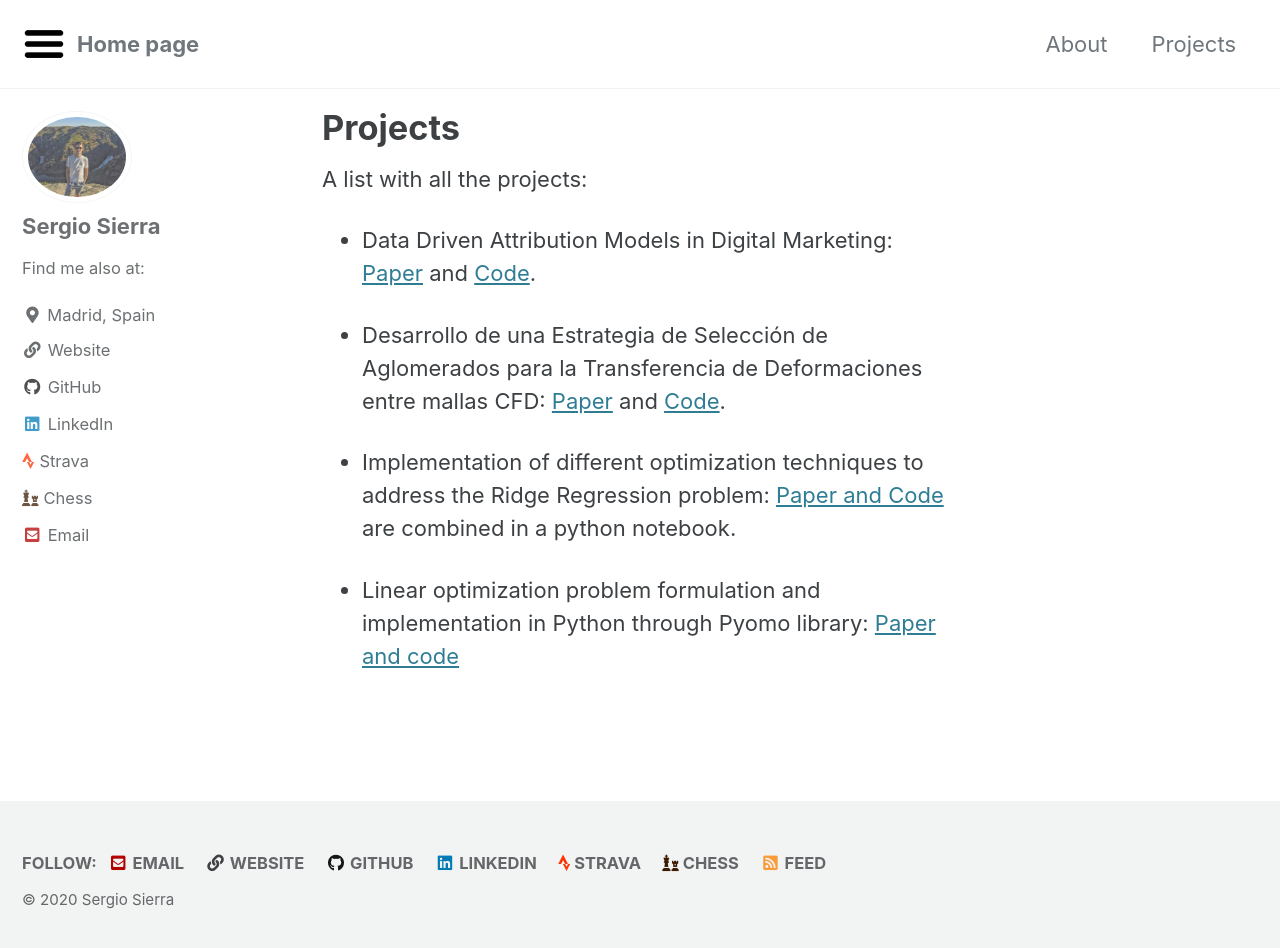
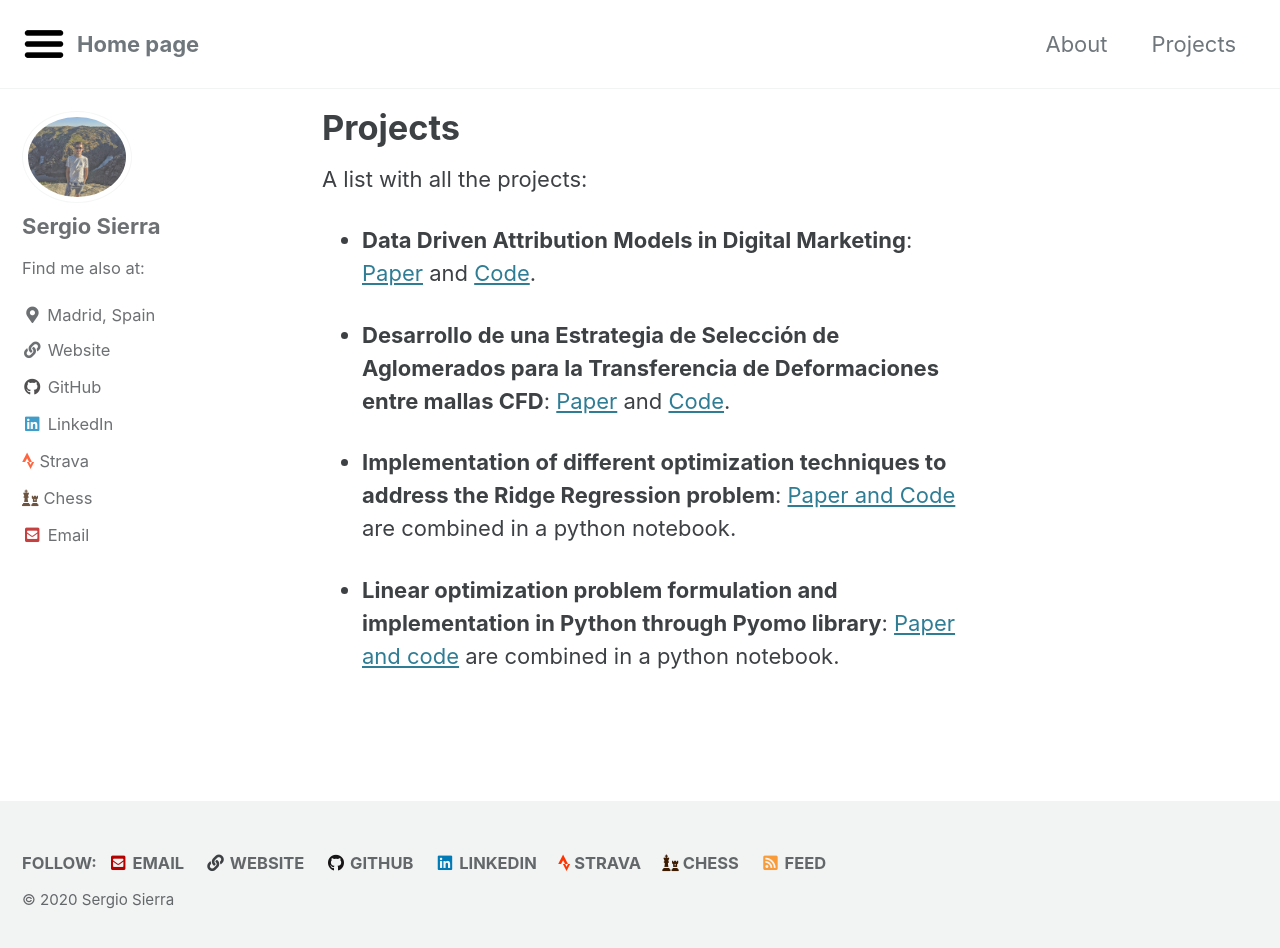
Before and after one commit to sesiga/sesiga.github.io, a Jekyll site: the page built from _pages/projects.md, in a window 1280 px wide and 955 px high. Shown: the top 948 px of the window. Built offline with Jekyll 4.4.1, drawn with Linux system fonts in a browser that asks for light colours; cached includes are drawn as plain includes.

Commit message:
update projects.md

```diff
--- a/_pages/projects.md
+++ b/_pages/projects.md
@@ -5,10 +5,10 @@ permalink: /projects/
 
 A list with all the projects:
 
-* Data Driven Attribution Models in Digital Marketing: [Paper](https://github.com/sesiga/sesiga.github.io/raw/master/papers/DataDrivenAttributionModels.pdf) and [Code](https://github.com/sesiga/attribution_models_for_digital_marketing).
+* **Data Driven Attribution Models in Digital Marketing**: [Paper](https://github.com/sesiga/sesiga.github.io/raw/master/papers/DataDrivenAttributionModels.pdf) and [Code](https://github.com/sesiga/attribution_models_for_digital_marketing).
 
-* Desarrollo de una Estrategia de Selección de Aglomerados para la Transferencia de Deformaciones entre mallas CFD: [Paper](https://github.com/sesiga/sesiga.github.io/raw/master/papers/TransferenciaDeformacionesMallasCFD.pdf) and [Code](https://github.com/sesiga/Motion-of-cumputational-fluid-dynamic-meshes).
+* **Desarrollo de una Estrategia de Selección de Aglomerados para la Transferencia de Deformaciones entre mallas CFD**: [Paper](https://github.com/sesiga/sesiga.github.io/raw/master/papers/TransferenciaDeformacionesMallasCFD.pdf) and [Code](https://github.com/sesiga/Motion-of-cumputational-fluid-dynamic-meshes).
 
-* Implementation of different optimization techniques to address the Ridge Regression problem: [Paper and Code](https://github.com/sesiga/ridge_regression_opt_implementing_algorithms) are combined in a python notebook.
+* **Implementation of different optimization techniques to address the Ridge Regression problem**: [Paper and Code](https://github.com/sesiga/ridge_regression_opt_implementing_algorithms) are combined in a python notebook.
 
-* Linear optimization problem formulation and implementation in Python through Pyomo library: [Paper and code](https://github.com/sesiga/linear_optimization_problem_pyomo)
+* **Linear optimization problem formulation and implementation in Python through Pyomo library**: [Paper and code](https://github.com/sesiga/linear_optimization_problem_pyomo) are combined in a python notebook.
```
